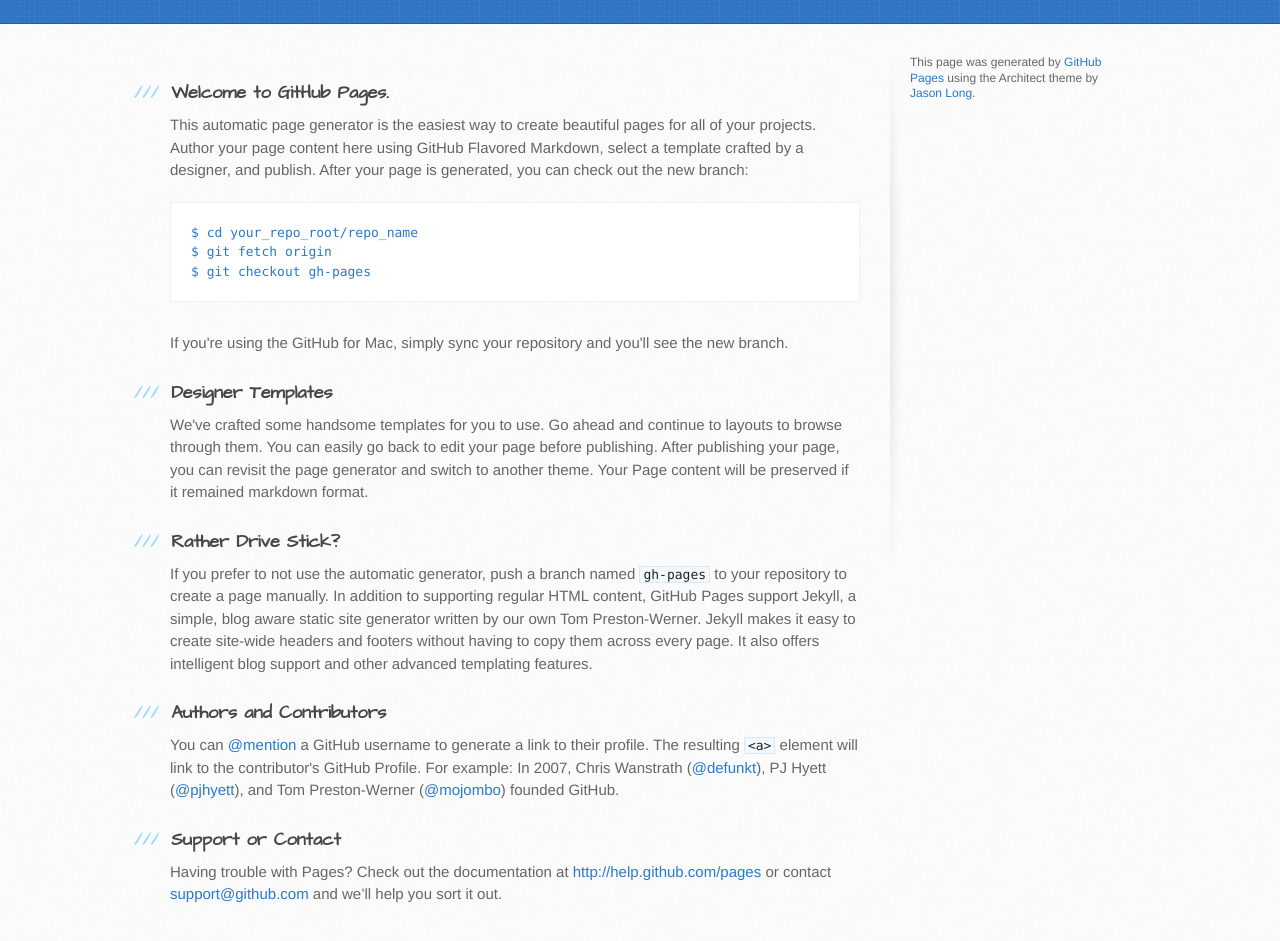
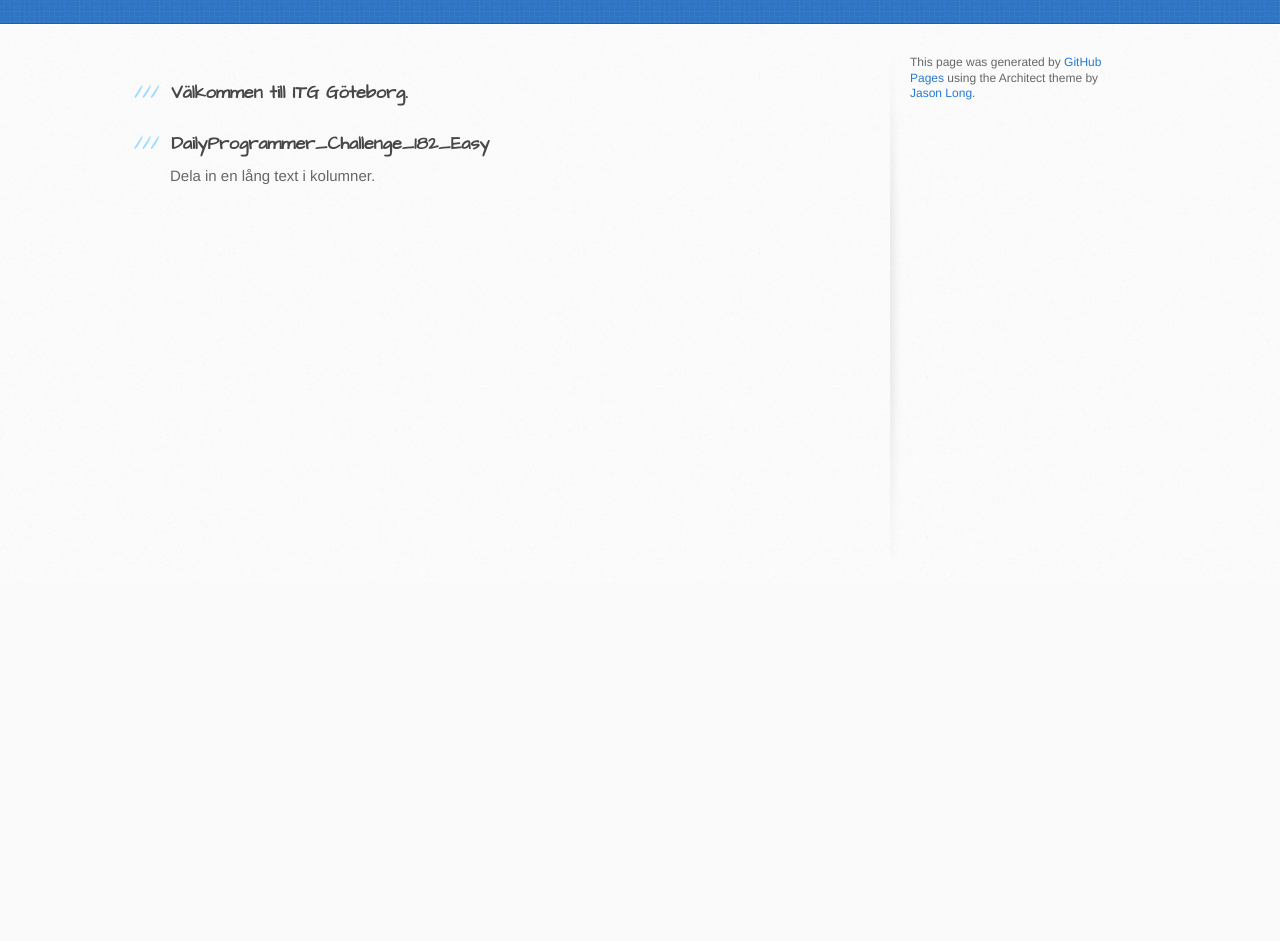
Before and after one commit to ITGGoteborg/ITGGoteborg.github.io, a plain HTML site: page index.html in a window 1280 px wide. Shown: the part 249-1190 px from the top of the page. After the commit the page ends 831 px from the top, so only its background shows below. Drawn offline with Linux system fonts and the light colour scheme.

Commit message:
Replace master branch with page content via GitHub

```diff
--- a/index.html
+++ b/index.html
@@ -29,36 +29,12 @@
       <div class="inner clearfix">
         <section id="main-content">
           <h3>
-<a name="welcome-to-github-pages" class="anchor" href="#welcome-to-github-pages"><span class="octicon octicon-link"></span></a>Welcome to GitHub Pages.</h3>
-
-<p>This automatic page generator is the easiest way to create beautiful pages for all of your projects. Author your page content here using GitHub Flavored Markdown, select a template crafted by a designer, and publish. After your page is generated, you can check out the new branch:</p>
-
-<pre><code>$ cd your_repo_root/repo_name
-$ git fetch origin
-$ git checkout gh-pages
-</code></pre>
-
-<p>If you're using the GitHub for Mac, simply sync your repository and you'll see the new branch.</p>
+<a name="v%C3%A4lkommen-till-itg-g%C3%B6teborg" class="anchor" href="#v%C3%A4lkommen-till-itg-g%C3%B6teborg"><span class="octicon octicon-link"></span></a>Välkommen till ITG Göteborg.</h3>
 
 <h3>
-<a name="designer-templates" class="anchor" href="#designer-templates"><span class="octicon octicon-link"></span></a>Designer Templates</h3>
+<a name="dailyprogrammer_challenge_182_easy" class="anchor" href="#dailyprogrammer_challenge_182_easy"><span class="octicon octicon-link"></span></a>DailyProgrammer_Challenge_182_Easy</h3>
 
-<p>We've crafted some handsome templates for you to use. Go ahead and continue to layouts to browse through them. You can easily go back to edit your page before publishing. After publishing your page, you can revisit the page generator and switch to another theme. Your Page content will be preserved if it remained markdown format.</p>
-
-<h3>
-<a name="rather-drive-stick" class="anchor" href="#rather-drive-stick"><span class="octicon octicon-link"></span></a>Rather Drive Stick?</h3>
-
-<p>If you prefer to not use the automatic generator, push a branch named <code>gh-pages</code> to your repository to create a page manually. In addition to supporting regular HTML content, GitHub Pages support Jekyll, a simple, blog aware static site generator written by our own Tom Preston-Werner. Jekyll makes it easy to create site-wide headers and footers without having to copy them across every page. It also offers intelligent blog support and other advanced templating features.</p>
-
-<h3>
-<a name="authors-and-contributors" class="anchor" href="#authors-and-contributors"><span class="octicon octicon-link"></span></a>Authors and Contributors</h3>
-
-<p>You can <a href="https://github.com/blog/821" class="user-mention">@mention</a> a GitHub username to generate a link to their profile. The resulting <code>&lt;a&gt;</code> element will link to the contributor's GitHub Profile. For example: In 2007, Chris Wanstrath (<a href="https://github.com/defunkt" class="user-mention">@defunkt</a>), PJ Hyett (<a href="https://github.com/pjhyett" class="user-mention">@pjhyett</a>), and Tom Preston-Werner (<a href="https://github.com/mojombo" class="user-mention">@mojombo</a>) founded GitHub.</p>
-
-<h3>
-<a name="support-or-contact" class="anchor" href="#support-or-contact"><span class="octicon octicon-link"></span></a>Support or Contact</h3>
-
-<p>Having trouble with Pages? Check out the documentation at <a href="http://help.github.com/pages">http://help.github.com/pages</a> or contact <a href="mailto:support@github.com">support@github.com</a> and we’ll help you sort it out.</p>
+<p>Dela in en lång text i kolumner. </p>
         </section>
 
         <aside id="sidebar">
```
Also changed, not shown: params.json (+1 -1 lines).
